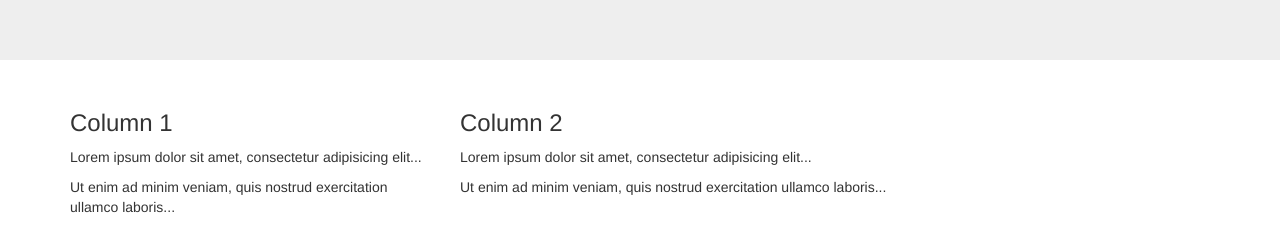
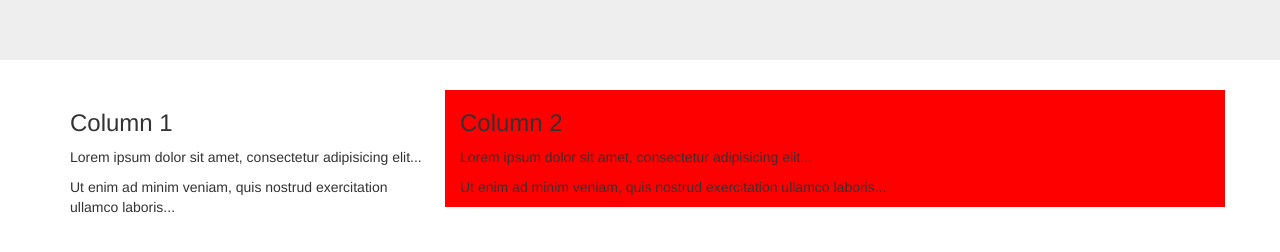
Before and after one commit to eman1970/htmltest, a plain HTML site: page index.html in a window 1280 px wide. Shown: the part 180-432 px from the top of the page. Drawn offline with nearby package versions, Linux system fonts and the light colour scheme.

Commit message:
Eight commit

```diff
--- a/index.html
+++ b/index.html
@@ -23,7 +23,7 @@
         <p>Lorem ipsum dolor sit amet, consectetur adipisicing elit...</p>
         <p>Ut enim ad minim veniam, quis nostrud exercitation ullamco laboris...</p>
       </div>
-      <div class="col-sm-8">
+      <div class="col-sm-8" style="background-color: #FF0000">
         <h3>Column 2</h3>
         <p>Lorem ipsum dolor sit amet, consectetur adipisicing elit...</p>
         <p>Ut enim ad minim veniam, quis nostrud exercitation ullamco laboris...</p>
```
